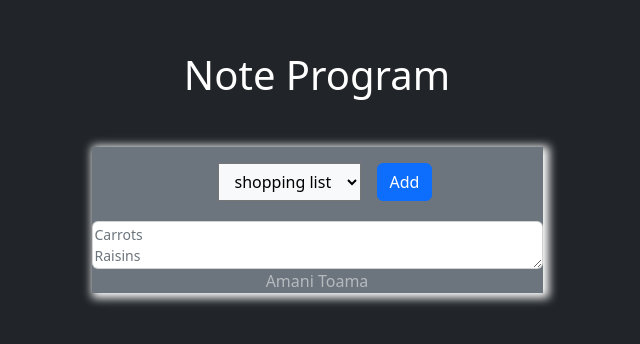
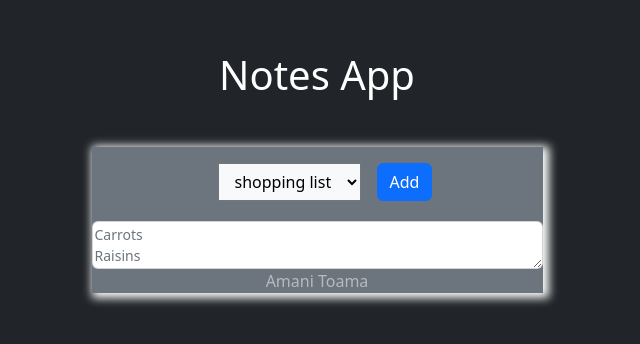
Before and after one commit to AmaniToamaWebDevelp1/note-program, a plain HTML site: page index.html in a window 1280 px wide. Shown: the part 168-512 px from the top of the page, without its empty margins (323-963 px from the left). Drawn offline with Linux system fonts and the light colour scheme.

Commit message:
change h1

```diff
--- a/index.html
+++ b/index.html
@@ -18,7 +18,7 @@
         }
     </style>
     <link rel="stylesheet" href="bootstrap.min.css">
-    <title>Note project</title>
+    <title>Notes App</title>
 
 </head>
 <body class="justify-content-center align-items-center bg-dark">
@@ -27,7 +27,7 @@
  <div class="container container-fluid">
     <div class="row justify-content-center ">
         <div class="col-md-5">
-            <h1 class="text-white text-center text-capitalize my-5">note program</h1>
+            <h1 class="text-white text-center text-capitalize my-5">notes app</h1>
 
 
             <div class="card-body bg-secondary shadow-light">
```
